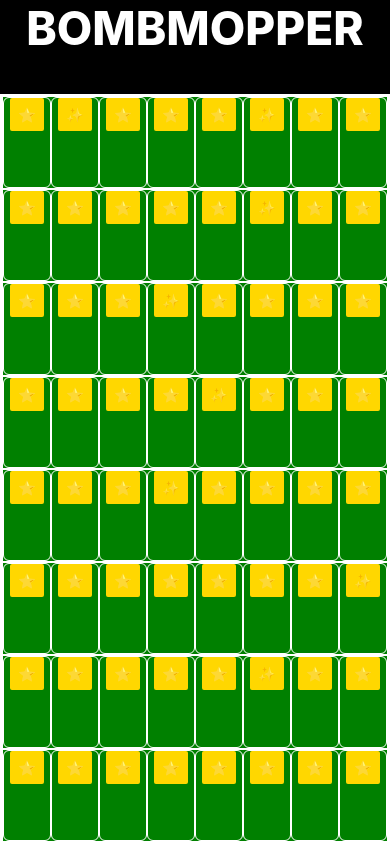
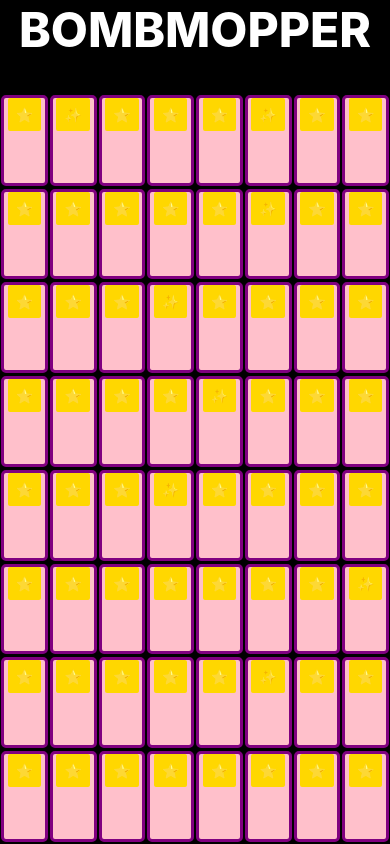
Before and after one commit to MitchellDill/bombmopper, a React Native app: screen / in a window 390 px wide. Built offline with nearby package versions, Linux system fonts and the light colour scheme.

Commit message:
Change colors and borders

```diff
--- a/App.js
+++ b/App.js
@@ -119,13 +119,12 @@
   },
   body: {
     flex: 8,
-    backgroundColor: 'green',
   },
   header: {
     flex: 1,
   },
   title: {
-    fontSize: 46,
+    fontSize: 48,
     fontWeight: '800',
     textAlign: 'center',
     color: 'white',
--- a/components/board.js
+++ b/components/board.js
@@ -15,8 +15,6 @@
 const styles = StyleSheet.create({
   board: {
     flex: 1,
-    borderWidth: 2,
-    borderColor: 'white',
   },
 });
 
--- a/components/row.js
+++ b/components/row.js
@@ -16,9 +16,7 @@
   row: {
     flex: 1,
     flexDirection: 'row',
-    borderWidth: 1,
-    borderColor: 'white',
-    color: 'yellow',
+    marginBottom: 1,
   },
 });
 
--- a/components/tile.js
+++ b/components/tile.js
@@ -17,10 +17,12 @@
 const styles = StyleSheet.create({
   tile: {
     flex: 1,
-    borderWidth: 1,
-    borderRadius: 6,
-    borderColor: 'white',
+    borderWidth: 3,
+    borderRadius: 5,
+    borderColor: 'purple',
+    backgroundColor: 'pink',
     alignItems: 'center',
+    margin: 1,
   },
 });
 
```
